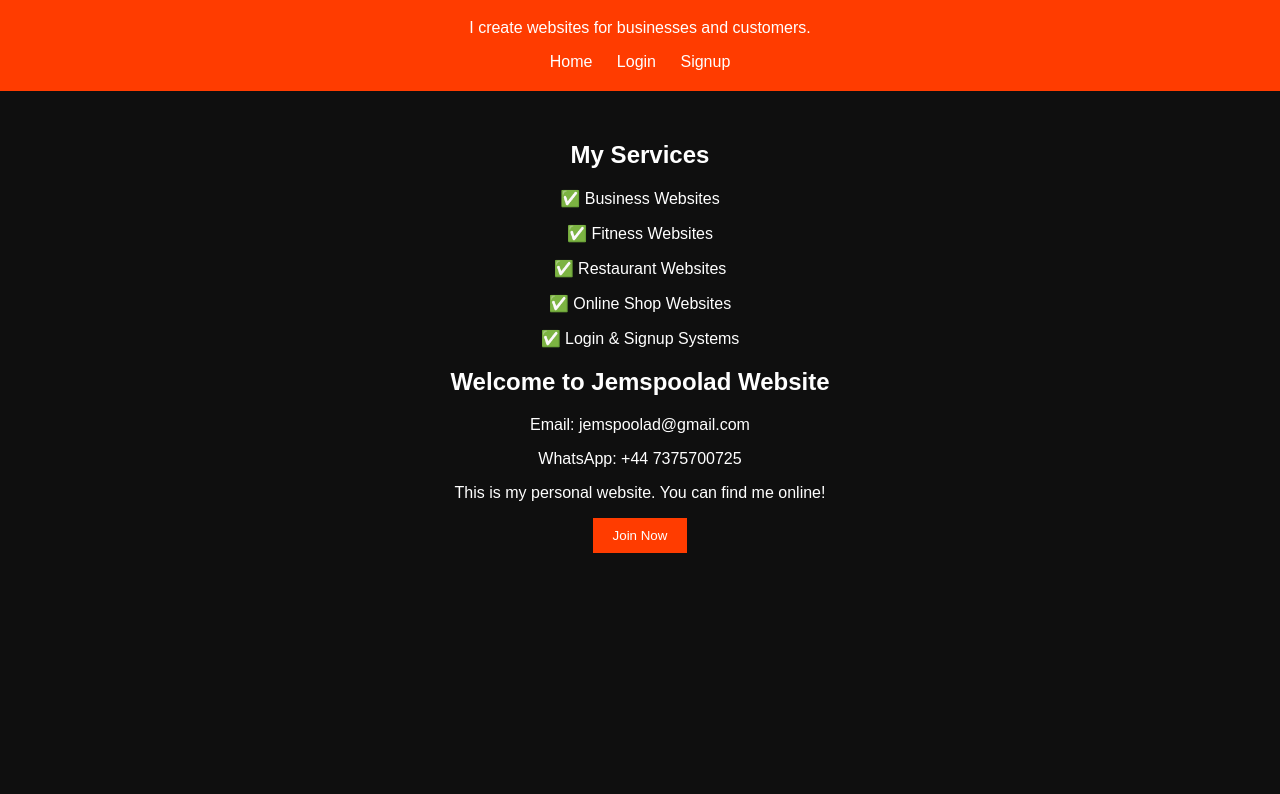
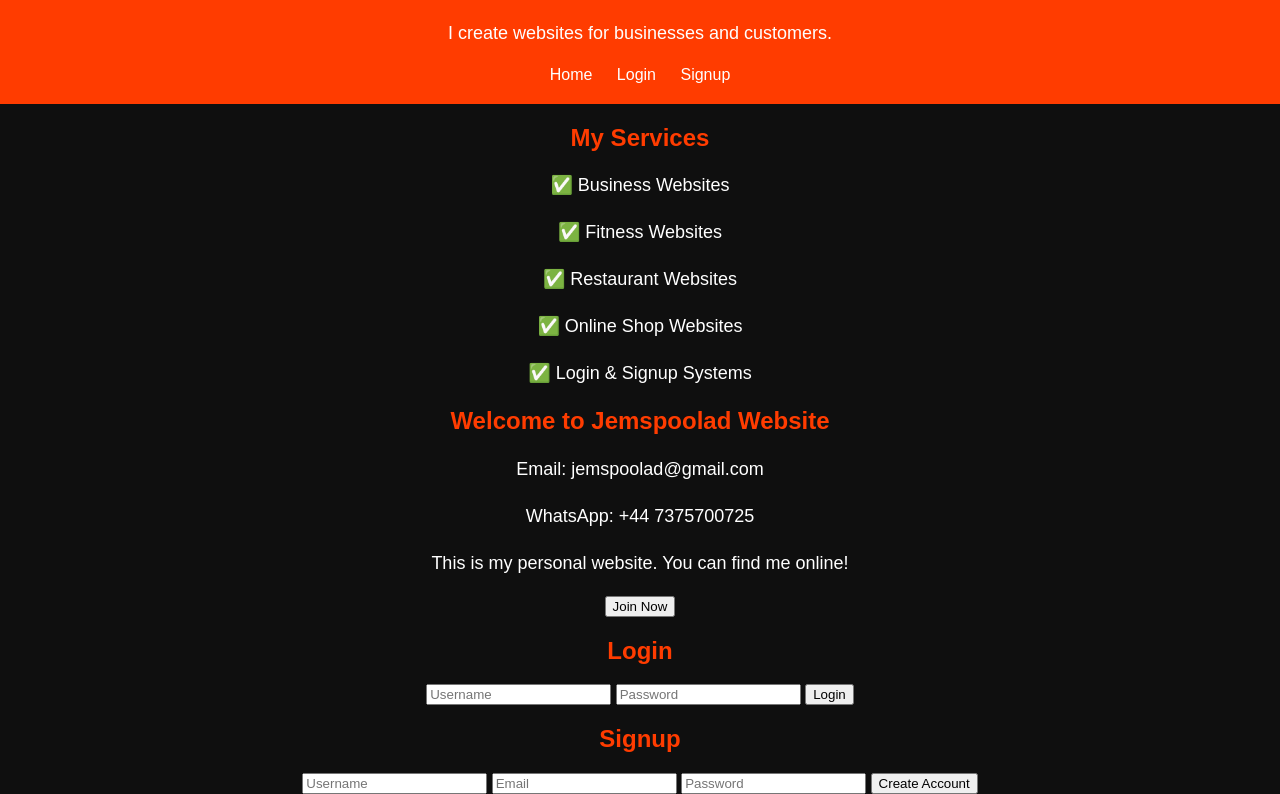
Before and after one commit to shafizamani100-dotcom/jemspoolad.github.io, a plain HTML site: page index.html in a window 1280 px wide. Shown: the part 82-876 px from the top of the page. Before the commit the page ends 800 px from the top, so only its background shows below. Drawn offline with Linux system fonts and the light colour scheme.

Commit message:
Enhance HUpdated website designTML with meta description and styles
AdImproved the Jemspoolad Web Design website with better layout and contact information.ded meta description and updated styles for headings and buttons.

```diff
--- a/index.html
+++ b/index.html
@@ -1,11 +1,25 @@
 <!DOCTYPE html>
-<!-- saved from url=(0063)file:///C:/Users/Shafi/OneDrive/Desktop/New%20folder/index.html -->
+
 <html lang="en"><head><meta http-equiv="Content-Type" content="text/html; charset=UTF-8">
 
 <meta name="viewport" content="width=device-width, initial-scale=1.0">
 <title>Jemspoolad</title>
+    <meta name="description" content="Jemspoolad Web Design creates modern websites for businesses, gyms, restaurants, and online shops.">
 
 <style>
+    h2 {
+    color: #ff3c00;
+}
+
+p {
+    font-size: 18px;
+    line-height: 1.6;
+}
+
+.container {
+    max-width: 900px;
+    margin: auto;
+}
 body {
     margin: 0;
     font-family: Arial;
@@ -17,7 +31,11 @@
 header {
     background: #ff3c00;
     padding: 20px;
+    .btn:hover {
+    background: white;
+    color: #ff3c00;
 }
+
 
 nav a {
     margin: 10px;
```
